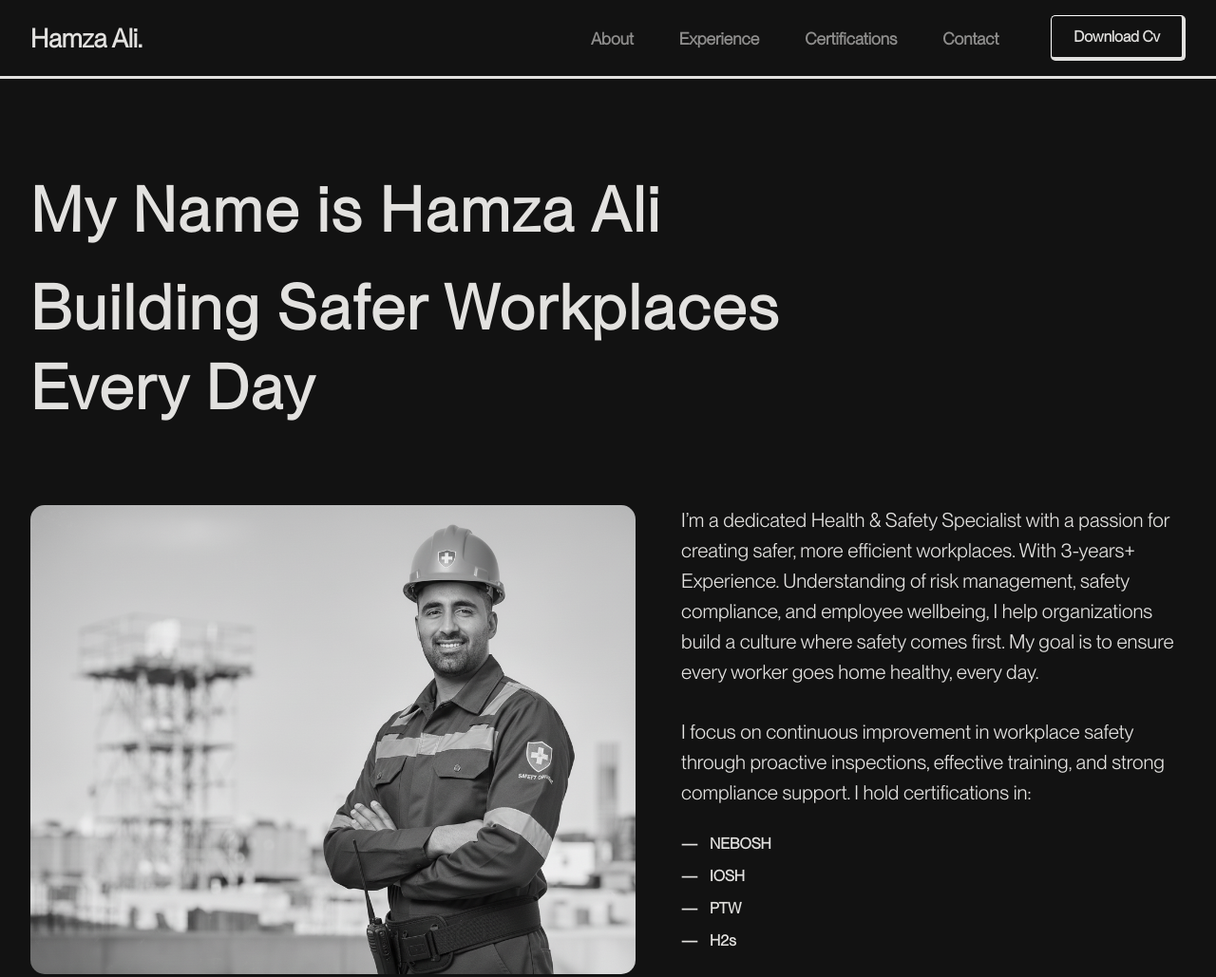
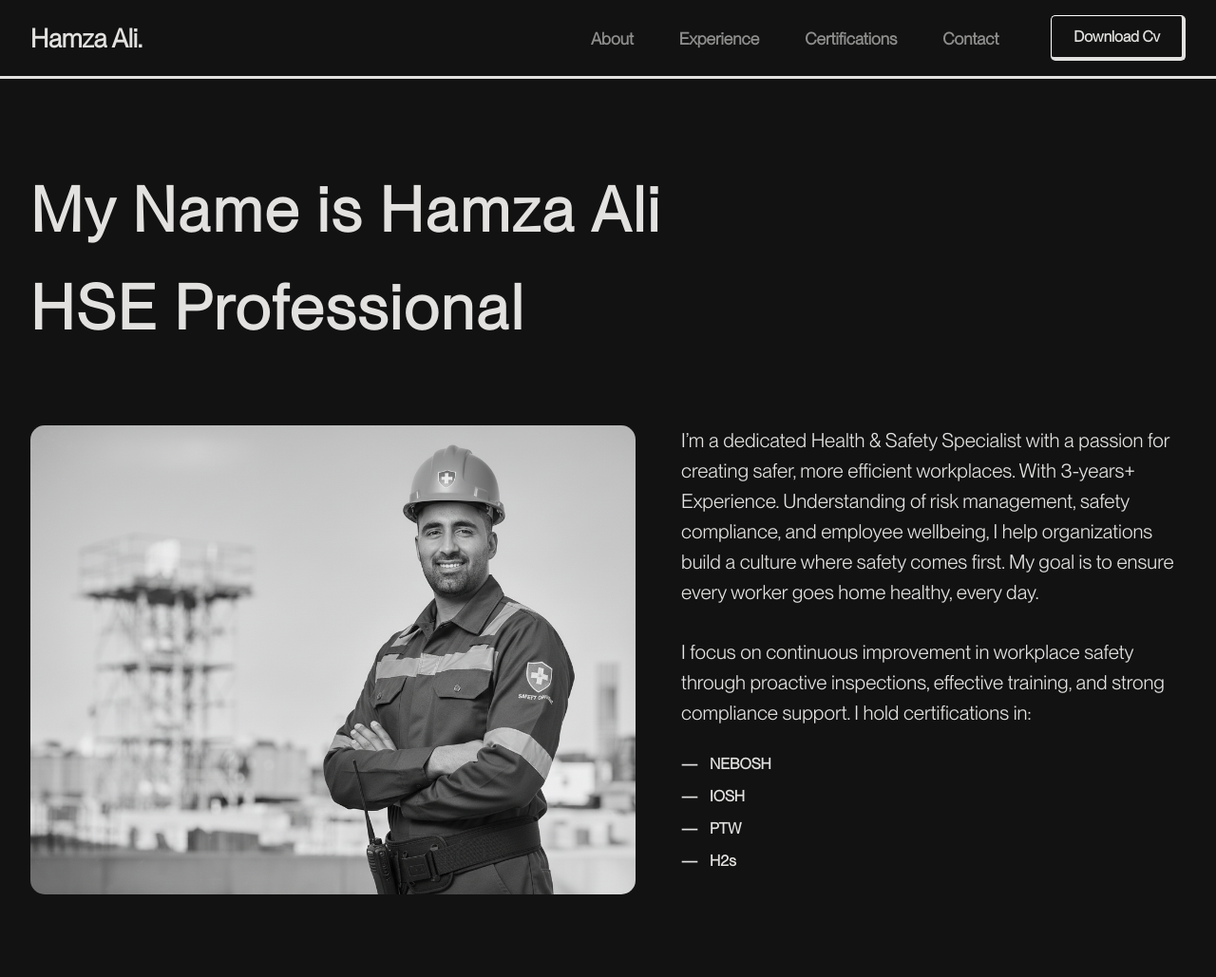
Before and after one commit to HamzaFy90/Portfolio-Personal, a plain HTML site: page index.html in a window 1280 px wide. Shown: the top 1029 px of the page at 95% size. Drawn offline with Linux system fonts and the light colour scheme.

Commit message:
Update header text in index.html

```diff
--- a/index.html
+++ b/index.html
@@ -60,7 +60,7 @@
     <div class="wrapper-header-banner-section">
      <h1>My Name is Hamza Ali</h1>
      <br>
-     <h1>Building Safer Workplaces <br> Every Day</h1>
+     <h1>HSE Professional</h1>
     </div>
     <div class="wrapper-container-img-des-main">
      <div class="wrapper-image-container">
```
